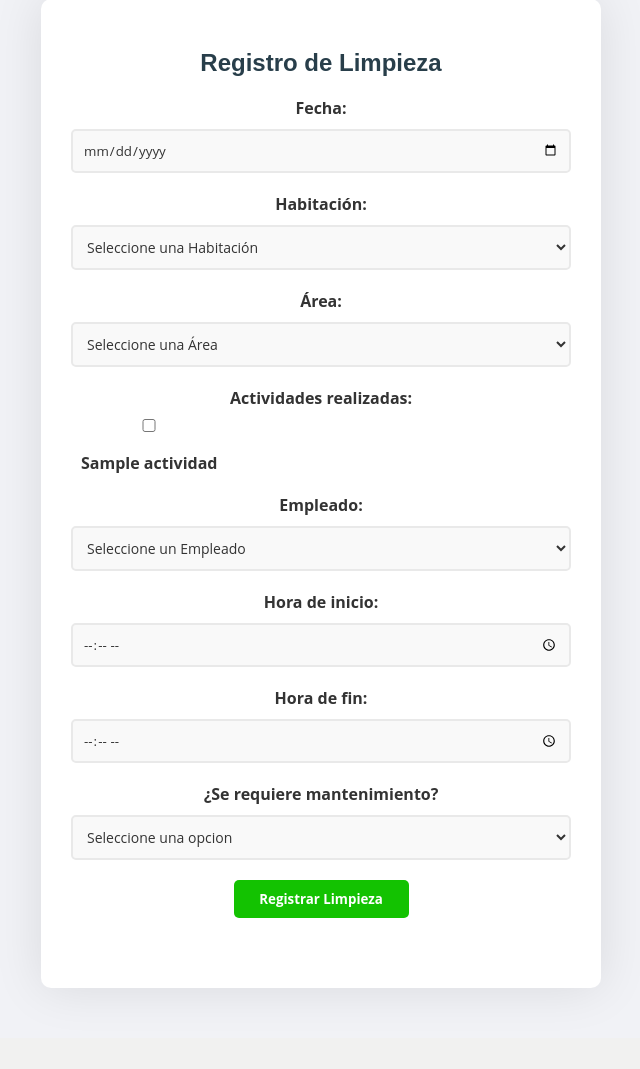
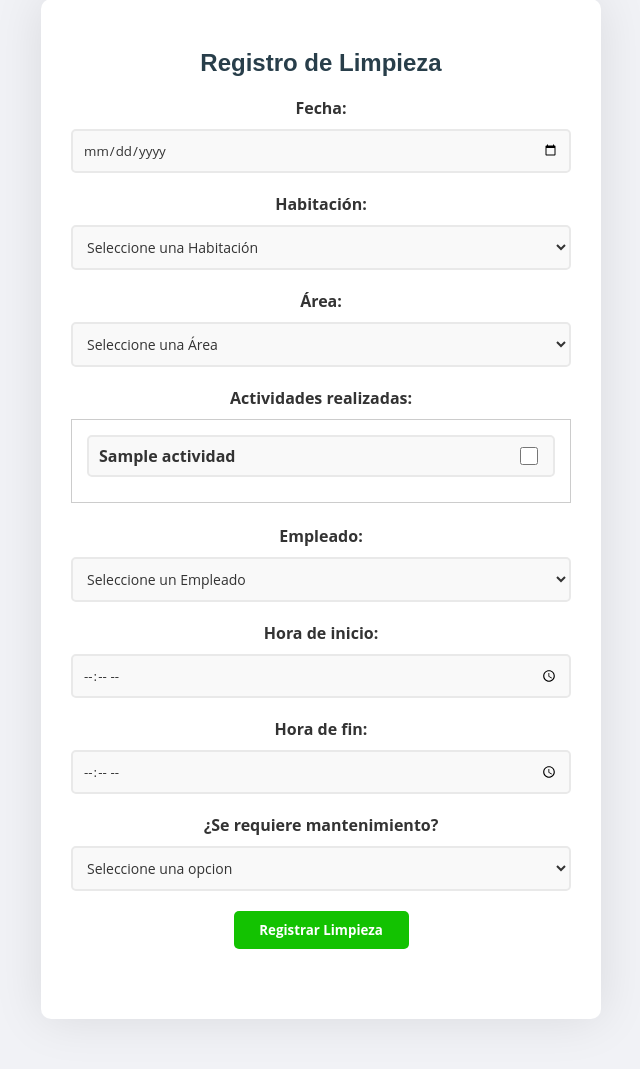
Before and after one commit to ElianReyes003/hotelHBMF, a PHP site: page /formulario_limpieza.php in a window 1280 px wide. Shown: the part 141-1210 px from the top of the page, without its empty margins (319-959 px from the left). Before the commit the page ends 1129 px from the top, so only its background shows below. Run offline with PHP 8.4, Linux system fonts and the light colour scheme; tables that the repository leaves empty hold one stand-in row (values such as "Sample post"); some libraries are stand-ins or nearby versions; some web fonts are replaced.

Commit message:
update del formulario limpieza

```diff
--- a/Scripts/bd_hbmf.sql
+++ b/Scripts/bd_hbmf.sql
@@ -3,7 +3,7 @@
 -- https://www.phpmyadmin.net/
 --
 -- Servidor: 127.0.0.1
--- Tiempo de generación: 14-05-2024 a las 04:58:14
+-- Tiempo de generación: 15-05-2024 a las 01:00:50
 -- Versión del servidor: 10.4.32-MariaDB
 -- Versión de PHP: 8.2.12
 
--- a/css/style.css
+++ b/css/style.css
@@ -321,7 +321,7 @@ button.active {
 form {
   display: flex;
   flex-direction: column;
-  align-items: center;
+  text-align: center;
   font-family: 'Open Sans', sans-serif;
   color: #333333;
   background-color: #FFFFFF;
@@ -349,6 +349,12 @@ form input {
   background-color: #F9F9F9;
   font-family: 'Open Sans', sans-serif;
   color: #333333;
+}
+
+.cont_submit{
+  display: flex;
+  justify-content: center;
+  align-items: center;
 }
 
 /* Estilos del botón */
@@ -440,3 +446,28 @@ form select {
 #observacion, #label_observacion{
   display: none;
 }
+
+.panel-scroll {
+  max-height: 157px;
+  overflow-y: auto;
+  border: 1px solid #ccc;
+  padding: 15px;
+}
+
+.opcion {
+  display: flex;
+  justify-content: space-between;
+  align-items: center;
+  background-color: #F9F9F9;
+  margin-bottom: 10px;
+  padding: 0px 10px;
+  border: 2px solid #E9E9E9;
+  border-radius: 5px;
+
+}
+
+.check{
+  height: 18px;
+  margin-right: 15px;
+  transform: translateY(10px);
+}
--- a/formulario_actividad.php
+++ b/formulario_actividad.php
@@ -12,7 +12,9 @@
     <label for="nombre_actividad">Nombre de la Actividad:</label>
     <input id="nombre_actividad" type="text" name="nombre_actividad">
     <input type="hidden" name="estatus" value="1">
-    <input type="submit" value="Registrar Actividad">
+    <div class="cont_submit">
+        <input type="submit" value="Registrar Actividad">
+    </div>
 </form>
 
 <script>
--- a/formulario_area.php
+++ b/formulario_area.php
@@ -14,7 +14,9 @@
     <label for="nombre_area">Nombre de la Área:</label>
     <input id="nombre_area" type="text" name="nombre_area">
     <input type="hidden" name="estatus" value="1">
-    <input type="submit" value="Registrar Área">
+    <div class="cont_submit">
+        <input type="submit" value="Registrar Área">
+    </div>
 </form>
 
 <script>
--- a/formulario_editar_actividades.php
+++ b/formulario_editar_actividades.php
@@ -25,7 +25,9 @@ $result = $query->fetch();
     <label for="nombre_actividad">Nombre de la Actividad:</label>
     <input value="<?=$result['nombre_actividad']?>" type="text" id="nombre_actividad" name="nombre_actividad" required>
     <input type="hidden" name="estatus" value="1">
-    <input type="submit" value="Actualizar Actividad">
+    <div class="cont_submit">
+        <input type="submit" value="Actualizar Actividad">
+    </div>
 </form>
 </body>
 </html>
--- a/formulario_editar_areas.php
+++ b/formulario_editar_areas.php
@@ -25,7 +25,9 @@ $result = $query->fetch();
     <label for="nombre_area">Nombre de la Área:</label>
     <input value="<?=$result['nombre_area']?>" type="text" id="nombre_area" name="nombre_area" required>
     <input type="hidden" name="estatus" value="1">
-    <input type="submit" value="Actualizar Área">
+    <div class="cont_submit">
+        <input type="submit" value="Actualizar Área">
+    </div>
 </form>
 </body>
 </html>
--- a/formulario_editar_empleado.php
+++ b/formulario_editar_empleado.php
@@ -30,7 +30,9 @@ $result = $query->fetch();
     <label for="nombre_actividad">Contacto del empleado:</label>
     <input value="<?=$result['contacto']?>" type="text" id="contacto" name="contacto" required>
     <input type="hidden" name="estatus" value="1">
-    <input type="submit" value="Actualizar Empleado">
+    <div class="cont_submit">
+      <input type="submit" value="Actualizar Empleado">
+    </div>
 </form>
 </body>
 </html>
--- a/formulario_editar_habitaciones.php
+++ b/formulario_editar_habitaciones.php
@@ -66,7 +66,9 @@ $result3 = $query->fetchAll();
     <input type="date" name="fecha_ver" required>
 
     <input type="hidden" name="estatus" value="1">
-    <input type="submit" value="Actualizar Habitación">
+    <div class="cont_submit">
+        <input type="submit" value="Actualizar Habitación">
+    </div>
 </form>
 </body>
 </html>
--- a/formulario_editar_mantenimiento.php
+++ b/formulario_editar_mantenimiento.php
@@ -57,7 +57,9 @@ $result = $query->fetch();
     <label>Hora de fin:</label>
     <input value="<?=$result['hora_fin_mant']?>" type="time" name="hora_fin">
 
-    <input type="submit" value="Actualizar Mantenimiento">
+    <div class="cont_submit">
+        <input type="submit" value="Actualizar Mantenimiento">
+    </div>
 </form>
 </body>
 </html>
--- a/formulario_empleado.php
+++ b/formulario_empleado.php
@@ -17,7 +17,9 @@
     <label for="nombre_actividad">Contacto del empleado:</label>
     <input type="text" id="contacto" name="contacto">
     <input type="hidden" name="estatus" value="1">
-    <input type="submit" value="Registrar Empleado">
+    <div class="cont_submit">
+        <input type="submit" value="Registrar Empleado">
+    </div>
 </form>
 
 <script>
--- a/formulario_habitacion.php
+++ b/formulario_habitacion.php
@@ -35,7 +35,9 @@ $resultado= $query -> fetchAll();
     ?>
     </select>
     <input type="hidden" name="estatus" value="1">
-    <input type="submit" value="Registrar Habitación">
+    <div class="cont_submit">
+        <input type="submit" value="Registrar Habitación">
+    </div>
 </form>
 
 <script>
--- a/formulario_limpieza.php
+++ b/formulario_limpieza.php
@@ -67,14 +67,21 @@ $empleado = $query->fetchAll();
         </select>
 
         <label>Actividades realizadas:</label>
-        <ul class="cont_elements" name="fk_actividad">
-            <?php foreach ($actividad as $opciones) : ?>
-                <li class="subcont_elements">
-                    <input name="nombre_actividad[]" type="checkbox" value="<?php echo $opciones['pk_actividad'] ?>">
-                    <label><?= $opciones['nombre_actividad'] ?></label>
-                </li>
-            <?php endforeach ?>
-        </ul>
+        <div class="panel-scroll">
+            <div class="lista-checkboxes">
+                <?php foreach ($actividad as $opciones) : ?>
+                    <div class="opcion">
+                        <div class="box-opcion">
+                            <label for="<?= $opciones['pk_actividad'] ?>"><?= $opciones['nombre_actividad'] ?></label>
+                        </div>
+                        <div class="box-opcion">
+                            <input class="check" id="<?= $opciones['pk_actividad'] ?>" name="nombre_actividad[]" type="checkbox" value="<?= $opciones['pk_actividad'] ?>">
+                        </div>
+                    </div>
+                <?php endforeach ?>
+            </div>
+        </div>
+        <br>
 
         <label>Empleado:</label>
         <select name="fk_empleado">
@@ -104,8 +111,9 @@ $empleado = $query->fetchAll();
 
         <label id="label_observacion">Observaciones para mantenimiento:</label>
         <input type="text" id="observacion" name="observacion">
-
-        <input type="submit" value="Registrar Limpieza">
+        <div class="cont_submit">
+             <input type="submit" value="Registrar Limpieza">
+        </div>
     </form>
 
     <script>
--- a/formulario_mantenimiento.php
+++ b/formulario_mantenimiento.php
@@ -47,7 +47,9 @@ $limpieza = $db->query($sql)->fetchAll(PDO::FETCH_ASSOC);
     <label>Hora de fin:</label>
     <input type="time" id="hora_fin" name="hora_fin" required>
 
-    <input type="submit" value="Registrar Mantenimiento">
+    <div class="cont_submit">
+        <input type="submit" value="Registrar Mantenimiento">
+    </div>
 </form>
 
 <script>
```
Also changed, not shown: formulario_editar_limpieza.php (+34 -24 lines).
